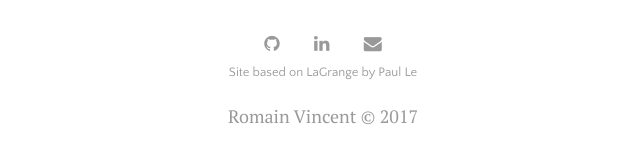
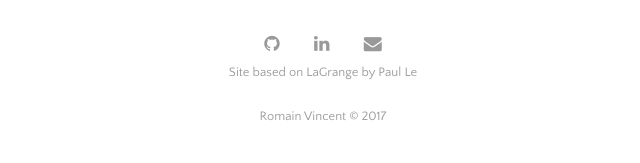
Before and after one commit to rmnvncnt/rmnvncnt.github.io, a Jekyll site: the page built from archives.md, in a window 1280 px wide. Shown: the part 384-547 px from the top of the page, without its empty margins (317-957 px from the left). Built offline with Jekyll 4.4.1, drawn with Linux system fonts in a browser that asks for light colours; nearby versions of some CDN libraries.

Commit message:
license style

```diff
--- a/css/main.css
+++ b/css/main.css
@@ -159,6 +159,14 @@ blockquote p {
 }
 
 .post-date {
+  display: block;
+  margin-bottom: 1rem;
+  color: #9a9a9a;
+  font-family: 'Quattrocento Sans', sans-serif;
+  font-size:0.8rem;
+}
+
+.license {
   display: block;
   margin-bottom: 1rem;
   color: #9a9a9a;
```
